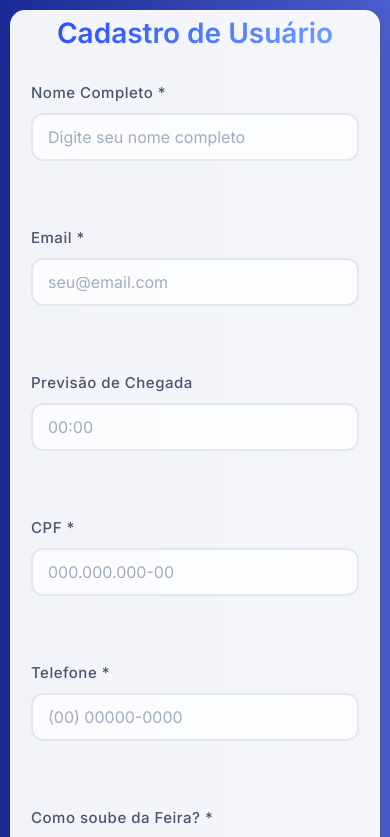
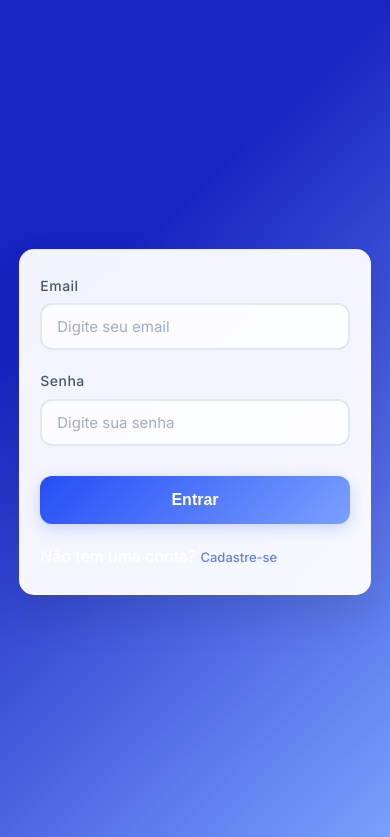
Before and after one commit to Gustavooxx/FeiraProfissoes, a React (Vite) app: page /Login in a window 390 px wide. Shown: the top 837 px of the page. Built offline with nearby package versions, Linux system fonts and the light colour scheme.

Commit message:
PaginaLogin

```diff
--- /dev/null
+++ b/src/pages/Conta/index.jsx
@@ -0,0 +1,73 @@
+import './index.scss'
+import { useState } from 'react'
+import { Link } from 'react-router-dom'
+
+export default function Conta() {
+  const [formData, setFormData] = useState({
+    email: '',
+    password: ''
+  })
+
+  const [mensagem, setMensagem] = useState('')
+
+  const handleChange = (e) => {
+    const { name, value } = e.target
+    setFormData((prev) => ({
+      ...prev,
+      [name]: value
+    }))
+  }
+
+  const handleSubmit = async (e) => {
+    e.preventDefault()
+
+    // Simulação de login - você pode integrar com sua API aqui
+    try {
+      setMensagem('Login realizado com sucesso!')
+      console.log('Dados do login:', formData)
+
+      // Limpar formulário após sucesso
+      setFormData({
+        email: '',
+        password: ''
+      })
+    } catch (error) {
+      console.error('Erro no login:', error)
+      setMensagem('Erro ao realizar login. Tente novamente.')
+    }
+  }
+
+  return (
+    <div className="Conta">
+      <section>
+        <div className='inputBox'>
+          <label>Email</label>
+          <input
+            type="email"
+            name="email"
+            placeholder="Digite seu email"
+            required
+            value={formData.email}
+            onChange={handleChange}
+          />
+        </div>
+
+        <div className='inputBox'>
+          <label>Senha</label>
+          <input
+            type="password"
+            name="password"
+            placeholder="Digite sua senha"
+            required
+            value={formData.password}
+            onChange={handleChange}
+          />
+        </div>
+
+        <button type="submit" onClick={handleSubmit}>Entrar</button>
+        {mensagem && <p className="mensagem">{mensagem}</p>}
+        <p>Não tem uma conta? <Link to="/Login">Cadastre-se</Link></p>
+      </section>
+    </div>
+  )
+}
--- /dev/null
+++ b/src/pages/Conta/index.scss
@@ -0,0 +1,223 @@
+* {
+  margin: 0;
+  padding: 0;
+  box-sizing: border-box;
+}
+
+.Conta {
+  display: flex;
+  align-items: center;
+  justify-content: center;
+  padding: 20px;
+  min-height: 100vh;
+  width: 100%;
+  background: linear-gradient(135deg, #1823c0 30%, #79a1ff 100%);
+  font-family: 'Inter', sans-serif;
+
+  section {
+    background: rgba(255, 255, 255, 0.95);
+    backdrop-filter: blur(10px);
+    border-radius: 20px;
+    box-shadow: 0 20px 40px rgba(0, 0, 0, 0.1);
+    padding: 40px;
+    width: 100%;
+    max-width: 450px;
+    border: 1px solid rgba(255, 255, 255, 0.2);
+    display: flex;
+    flex-direction: column;
+    gap: 25px;
+
+    .inputBox {
+      display: flex;
+      flex-direction: column;
+      gap: 8px;
+
+      label {
+        font-weight: 500;
+        color: #4a5568;
+        font-size: 15px;
+        letter-spacing: 0.5px;
+      }
+
+      input {
+        width: 100%;
+        padding: 15px 18px;
+        border: 2px solid #e2e8f0;
+        border-radius: 12px;
+        font-size: 16px;
+        font-family: 'Inter', sans-serif;
+        transition: all 0.3s ease;
+        background: rgba(255, 255, 255, 0.8);
+
+        &::placeholder {
+          color: #a0aec0;
+        }
+
+        &:focus {
+          outline: none;
+          border-color: #667eea;
+          box-shadow: 0 0 0 3px rgba(102, 126, 234, 0.1);
+          background: rgba(255, 255, 255, 1);
+        }
+
+        &:hover {
+          border-color: #cbd5e0;
+        }
+      }
+    }
+
+    button {
+      background: linear-gradient(135deg, #264df6, #79a1ff);
+      color: white;
+      padding: 18px;
+      border: none;
+      border-radius: 12px;
+      font-size: 18px;
+      font-weight: 600;
+      transition: all 0.3s ease;
+      margin-top: 10px;
+      box-shadow: 0 4px 15px rgba(102, 126, 234, 0.3);
+      cursor: pointer;
+      width: 100%;
+
+      &:hover {
+        transform: translateY(-2px);
+        box-shadow: 0 8px 25px rgba(102, 126, 234, 0.4);
+      }
+
+      &:active {
+        transform: translateY(0);
+      }
+    }
+
+    a {
+      color: #667eea;
+      text-decoration: none;
+      font-weight: 500;
+      transition: color 0.3s ease;
+      text-align: center;
+      font-size: 14px;
+      margin-top: 10px;
+
+      &:hover {
+        color: #1823c0;
+        text-decoration: underline;
+      }
+    }
+  }
+}
+
+@media (max-width: 768px) {
+  .Conta {
+    padding: 15px;
+
+    section {
+      margin: 10px;
+      padding: 35px 25px;
+      max-width: 95%;
+    }
+  }
+}
+
+@media (max-width: 480px) {
+  .Conta {
+    padding: 10px;
+
+    section {
+      margin: 5px;
+      padding: 25px 20px;
+      border-radius: 15px;
+      gap: 20px;
+
+      .inputBox {
+        gap: 6px;
+
+        label {
+          font-size: 14px;
+        }
+
+        input {
+          padding: 12px 15px;
+          font-size: 15px;
+        }
+      }
+
+      button {
+        padding: 15px;
+        font-size: 16px;
+      }
+
+      a {
+        font-size: 13px;
+      }
+    }
+  }
+}
+
+@media (max-width: 360px) {
+  .Conta {
+    section {
+      padding: 20px 15px;
+      border-radius: 10px;
+
+      .inputBox {
+        label {
+          font-size: 13px;
+        }
+
+        input {
+          padding: 10px 12px;
+          font-size: 14px;
+        }
+      }
+
+      button {
+        padding: 12px;
+        font-size: 15px;
+      }
+    }
+  }
+}
+
+@media (min-width: 1200px) {
+  .Conta {
+    section {
+      max-width: 500px;
+      padding: 50px;
+
+      .inputBox {
+        input {
+          padding: 18px 22px;
+          font-size: 17px;
+        }
+      }
+
+      button {
+        padding: 20px;
+        font-size: 19px;
+      }
+    }
+  }
+}
+
+@keyframes shake {
+  0%, 100% { transform: translateX(0); }
+  25% { transform: translateX(-5px); }
+  75% { transform: translateX(5px); }
+}
+
+.error-message {
+  color: #e53e3e;
+  font-size: 14px;
+  margin-top: 5px;
+  font-weight: 500;
+  animation: shake 0.3s ease-in-out;
+}
+
+.success-message {
+  color: #38a169;
+  font-size: 14px;
+  margin-top: 5px;
+  font-weight: 500;
+  text-align: center;
+}
--- a/src/router.jsx
+++ b/src/router.jsx
@@ -5,6 +5,7 @@ import Login from './pages/Login/index.jsx'
 import Site from './pages/Home/index.jsx'
 import Admin from './pages/Admin/index.jsx'
 import LoginConnect from './pages/LoginConect/index.jsx'
+import Conta from './pages/Conta/index.jsx'
 
 export default function Navegacao() {
     return (
@@ -12,9 +13,11 @@ export default function Navegacao() {
             <BrowserRouter>
                <Routes>
                  <Route path="/" element={<Site />} />
-                 <Route path="/Login" element={<Login/>} />
+                 <Route path="/Cadastro" element={<Login/>} />
                  <Route path='/Admin' element={<Admin/>}/>
                  <Route path='/LoginConect' element={<LoginConnect/>}/>
+                 <Route path="/Login" element={<Conta/>} />
+
               </Routes>
             </BrowserRouter>
           </StrictMode>
```
Also changed, not shown: 1 other file (tests, documents, lock files or other folders).
